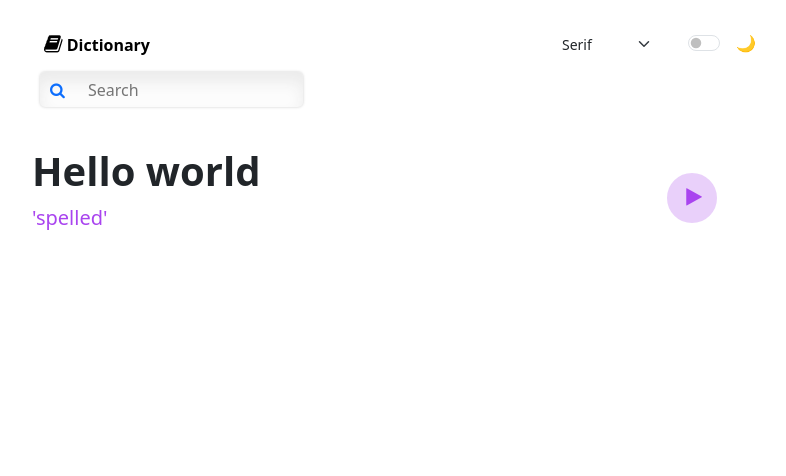
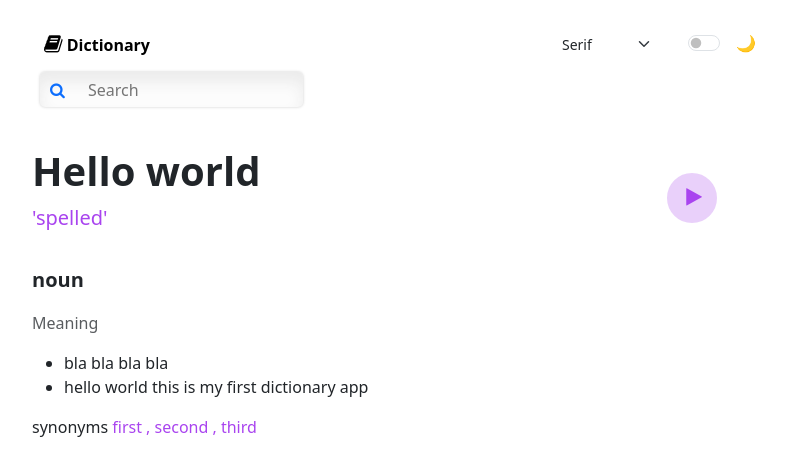
Before and after one commit to harshbix/dictionary, a React (Create React App) app: page / in a window 1280 px wide. Shown: the top 476 px of the page, without its empty margins (236-1022 px from the left). Built offline with nearby package versions, Linux system fonts and the light colour scheme.

Commit message:
added definitions section

```diff
--- a/src/App.js
+++ b/src/App.js
@@ -1,14 +1,16 @@
 import React from 'react';
 import MyNav from './componets/myNav';
 import 'bootstrap/dist/css/bootstrap.min.css'
-import word from  './componets/word'
 import WordDisplay from './componets/word';
+import Definitions from './componets/definitions';
 
 function App() {
+  const word = 'keyboard';
   return (
     <div className="App">
       <MyNav />
       <WordDisplay />
+      <Definitions word={word}/>
     </div>
   );
 }
--- /dev/null
+++ b/src/componets/definitions.jsx
@@ -0,0 +1,34 @@
+import React, { useState, useEffect } from 'react';
+
+
+const Definitions = () => {
+  const meanings = [
+    "bla bla bla bla",
+    "hello world this is my first dictionary app",
+  ];
+  const synonyms = ["first ", "second", "third"];
+
+  return (
+    <div>
+      <div className="lead fw-bold my-3 ">noun</div>
+      <p className="text-muted">Meaning</p>
+      <div>
+        <ul>
+          {meanings.length == 0
+            ? "Meaning Not found!"
+            : meanings.map((meaning) => <li key={meaning}>{meaning}</li>)}
+        </ul>
+      </div>
+      {synonyms.length != 0 ? (
+        <p>
+          synonyms
+          <span className="purple-color"> {synonyms.join(" , ")}</span>{" "}
+        </p>
+      ) : (
+        <p>no synonym</p>
+      )}
+    </div>
+  );
+};
+
+export default Definitions;
--- a/src/index.css
+++ b/src/index.css
@@ -1,9 +1,9 @@
 @import url("//maxcdn.bootstrapcdn.com/font-awesome/4.1.0/css/font-awesome.min.css");
-
+@import url('https://fonts.googleapis.com/css2?family=EB+Garamond&display=swap');
 body {
   margin: 0;
   padding: 0 20%;
-  font-family: 'serif';
+  font-family: 'EB Garamond', serif;
   -webkit-font-smoothing: antialiased;
   -moz-osx-font-smoothing: grayscale;
 }
```
Also changed, not shown: src/componets/word.jsx (+6 -2 lines).
